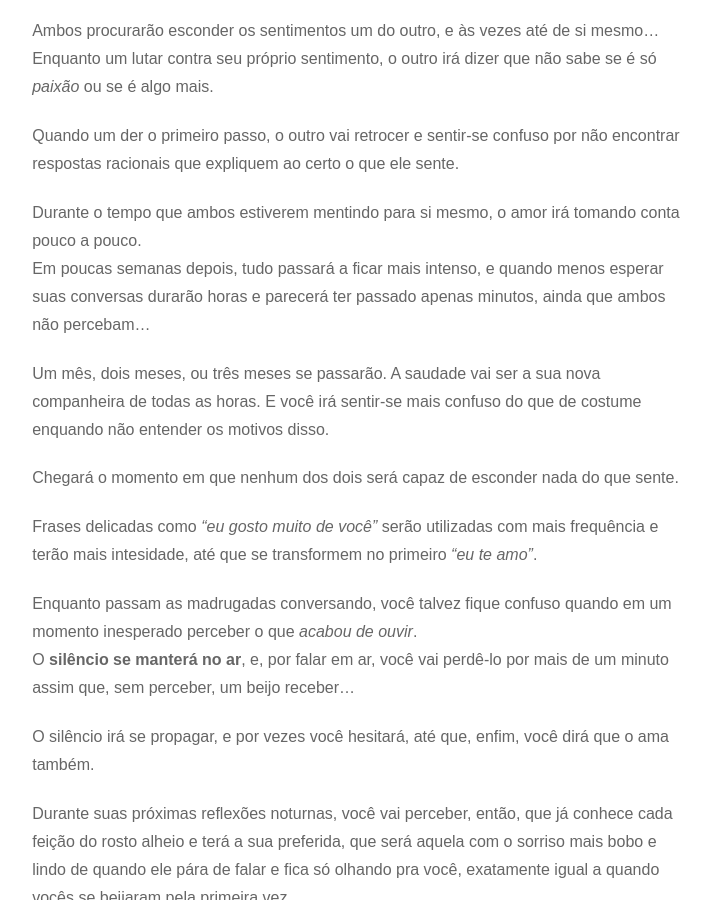
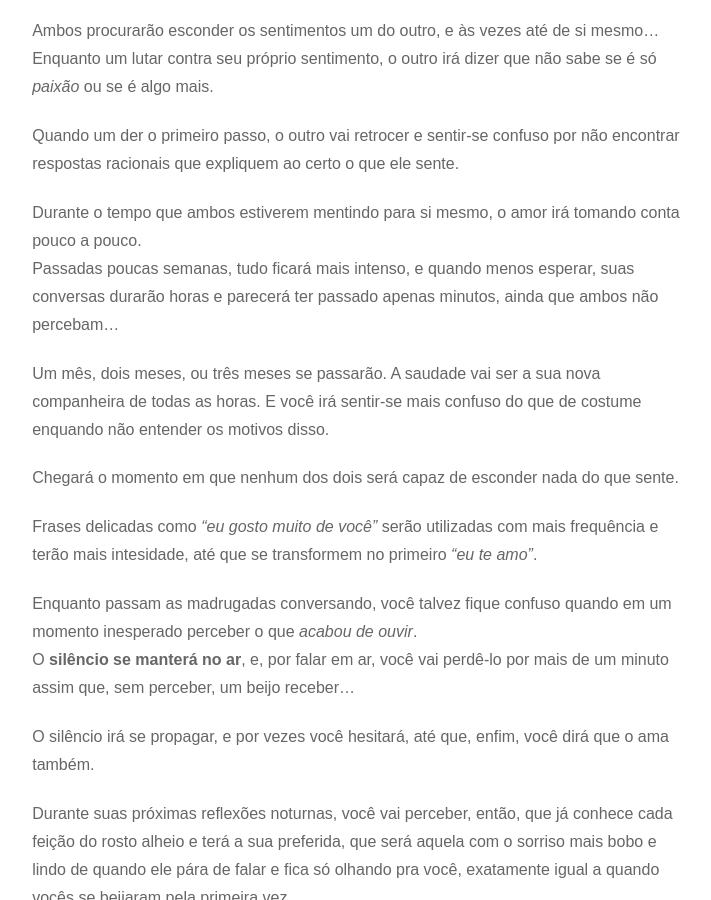
Before and after one commit to ftonato/fuck-feelings, a Jekyll site: the page built from _posts/2017-07-20-quando-for-amor.md, in a window 1280 px wide and 900 px high, scrolled down 714 px. Shown: the whole window, without its empty margins (283-994 px from the left). Built offline with Jekyll 4.4.1, drawn with Linux system fonts in a browser that asks for light colours; comment, search, counter and statistics services are not loaded.

Commit message:
Alterar regras gramaticais ~ Quando for amor

```diff
--- a/_posts/2017-07-20-quando-for-amor.md
+++ b/_posts/2017-07-20-quando-for-amor.md
@@ -23,7 +23,7 @@ Enquanto um lutar contra seu próprio sentimento, o outro irá dizer que não sa
 Quando um der o primeiro passo, o outro vai retrocer e sentir-se confuso por não encontrar respostas racionais que expliquem ao certo o que ele sente.
 
 Durante o tempo que ambos estiverem mentindo para si mesmo, o amor irá tomando conta pouco a pouco.
-Em poucas semanas depois, tudo passará a ficar mais intenso, e quando menos esperar suas conversas durarão horas e parecerá ter passado apenas minutos, ainda que ambos não percebam...
+Passadas poucas semanas, tudo ficará mais intenso, e quando menos esperar, suas conversas durarão horas e parecerá ter passado apenas minutos, ainda que ambos não percebam...
 
 Um mês, dois meses, ou três meses se passarão. A saudade vai ser a sua nova companheira de todas as horas. E você irá sentir-se mais confuso do que de costume enquando não entender os motivos disso.
 
```
